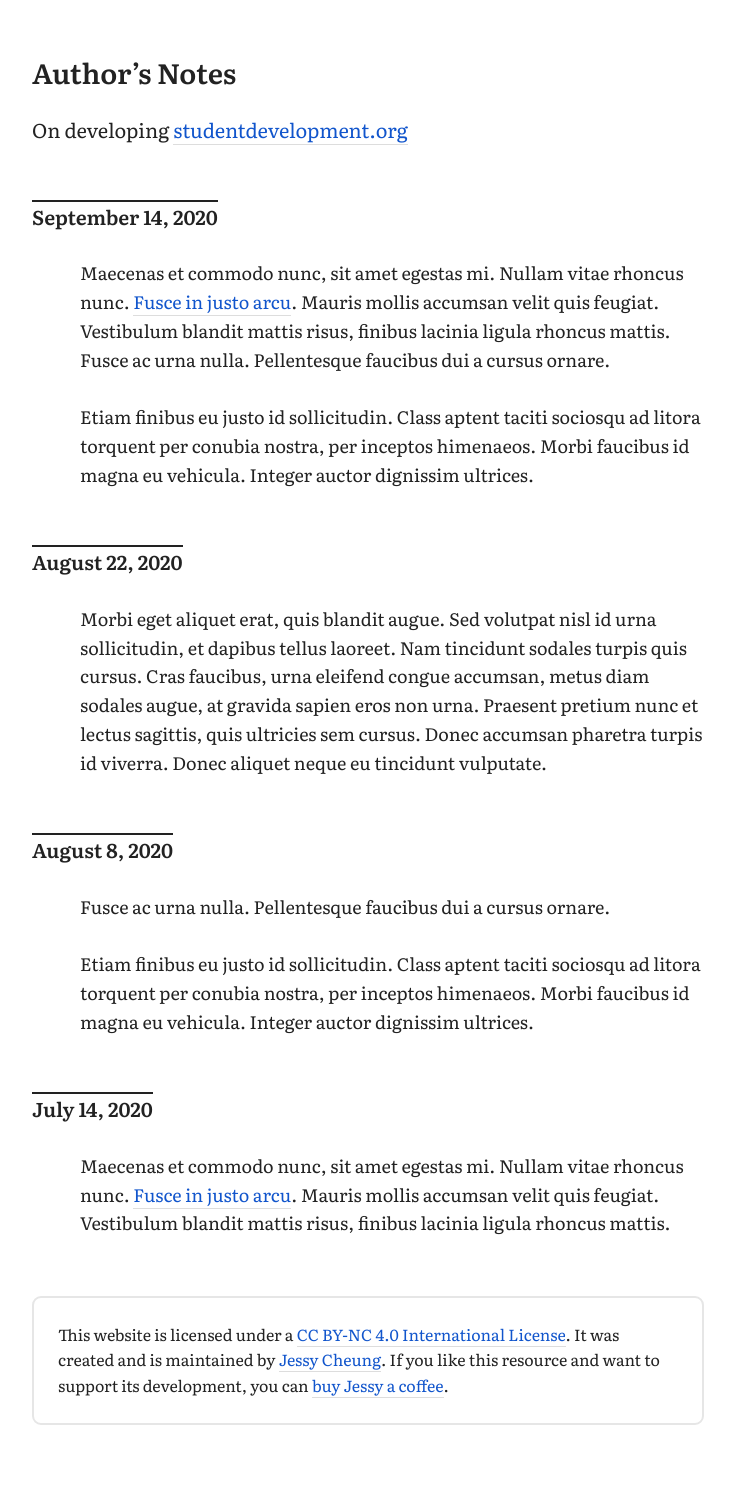
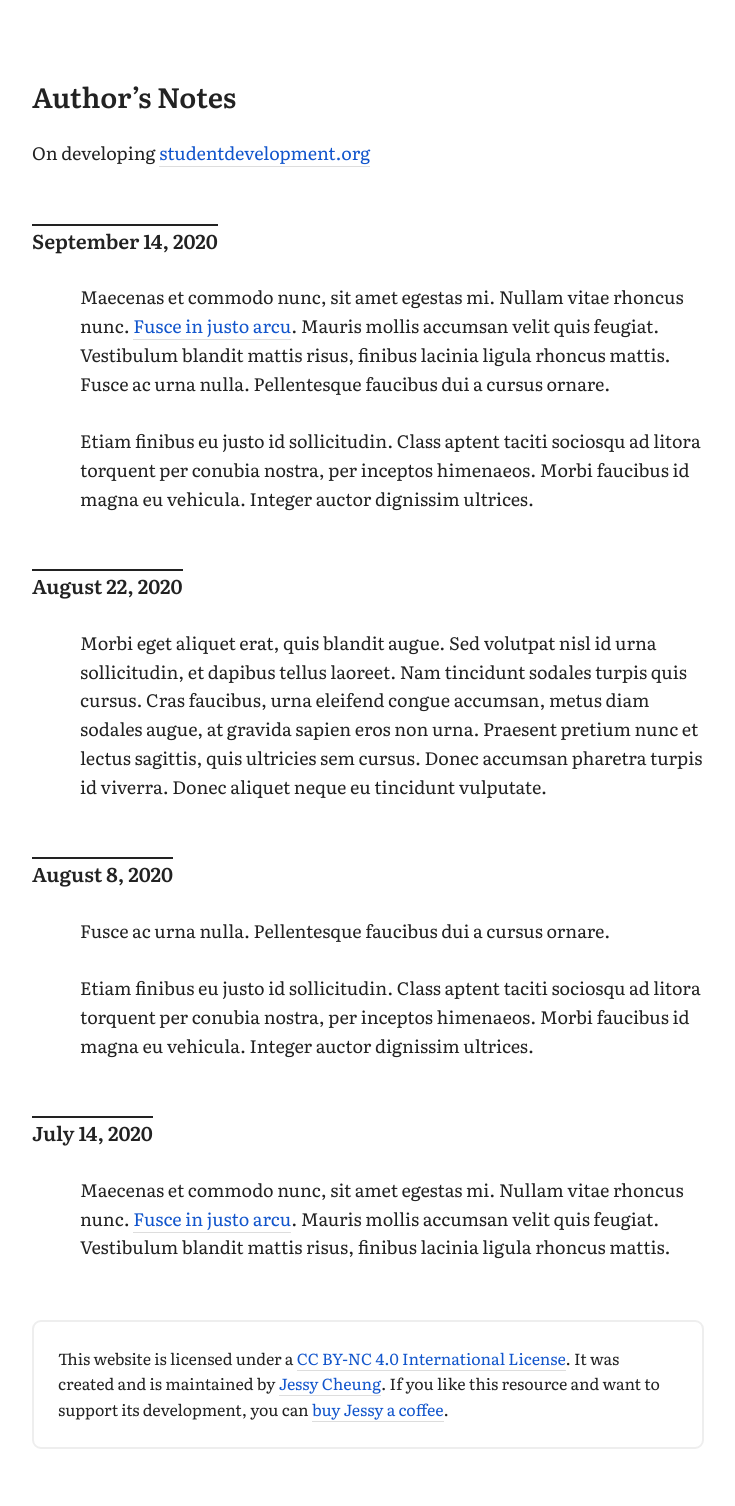
Before and after one commit to jl-c/jl-c.github.io, a Jekyll site: the page notes.html, which Jekyll copies as it is, in a window 1280 px wide. Shown: the whole page, without its empty margins (272-1007 px from the left). Built offline with Jekyll 4.4.1, drawn with Linux system fonts in a browser that asks for light colours; before the commit the page ends 1482 px from its top, so only the background shows below that.

Commit message:
Update notes.html

```diff
--- a/notes.html
+++ b/notes.html
@@ -9,7 +9,7 @@
 body {
 color:#222;
 font-family: 'Literata', serif;
-margin:1.5rem 1.5rem;
+margin:1.5rem;
 max-width:42rem
 }
 
@@ -18,7 +18,7 @@
 font-size:1.75rem;
 font-weight:600;
 line-height:1.8rem;
-margin:1.8rem auto
+margin:3.6rem auto 1.8rem
 }
 
 h2 {
@@ -33,7 +33,14 @@
 p {
 font-size:1.0625rem;
 line-height:1.8rem;
-margin:0 0 1.8rem
+margin:0 0 1.8rem;
+max-width:39rem
+}
+
+p.tag {
+font-size:1.125rem;
+line-height:1.8rem;
+margin-left:0;
 }
 
 a:visited {
@@ -52,7 +59,7 @@
 }
 
 footer {
-border:2px solid #e6e6e6;
+border:2px solid #eee;
 border-radius:9px;
 line-height:1.6rem;
 max-width:39rem;
@@ -61,20 +68,19 @@
 }
 
 @media screen and (min-width:39rem){
-body{margin:1.8rem 1.5rem 0}
-p{margin-left:auto;max-width:39rem}
+p{margin-left:auto}
 }
 
 @media screen and (min-width:45rem){
-body{margin:1.8rem auto 0}
-p{font-size:1.125rem;margin-left:3rem}
+body{margin:1.5rem auto 0}
+p{font-size:1.125rem;}
 }
 
 </style>
 </head>
 <body>
 <div><h1>Author’s Notes</h1>
-<p style=margin-left:0;font-size:1.25rem>On developing <a href=#>studentdevelopment.org</a></p>
+<p class=tag>On developing <a href=#>studentdevelopment.org</a></p>
 <h2>September 14, 2020</h2>
 <p>Maecenas et commodo nunc, sit amet egestas mi. Nullam vitae rhoncus nunc. <a href=https://www.youtube.com/watch?v=WVErYPCmmeA>Fusce in justo arcu</a>. Mauris mollis accumsan velit quis feugiat. Vestibulum blandit mattis risus, finibus lacinia ligula rhoncus mattis. Fusce ac urna nulla. Pellentesque faucibus dui a cursus ornare.</p><p>Etiam finibus eu justo id sollicitudin. Class aptent taciti sociosqu ad litora torquent per conubia nostra, per inceptos himenaeos. Morbi faucibus id magna eu vehicula. Integer auctor dignissim ultrices.</p>
 <h2>August 22, 2020</h2>
```
